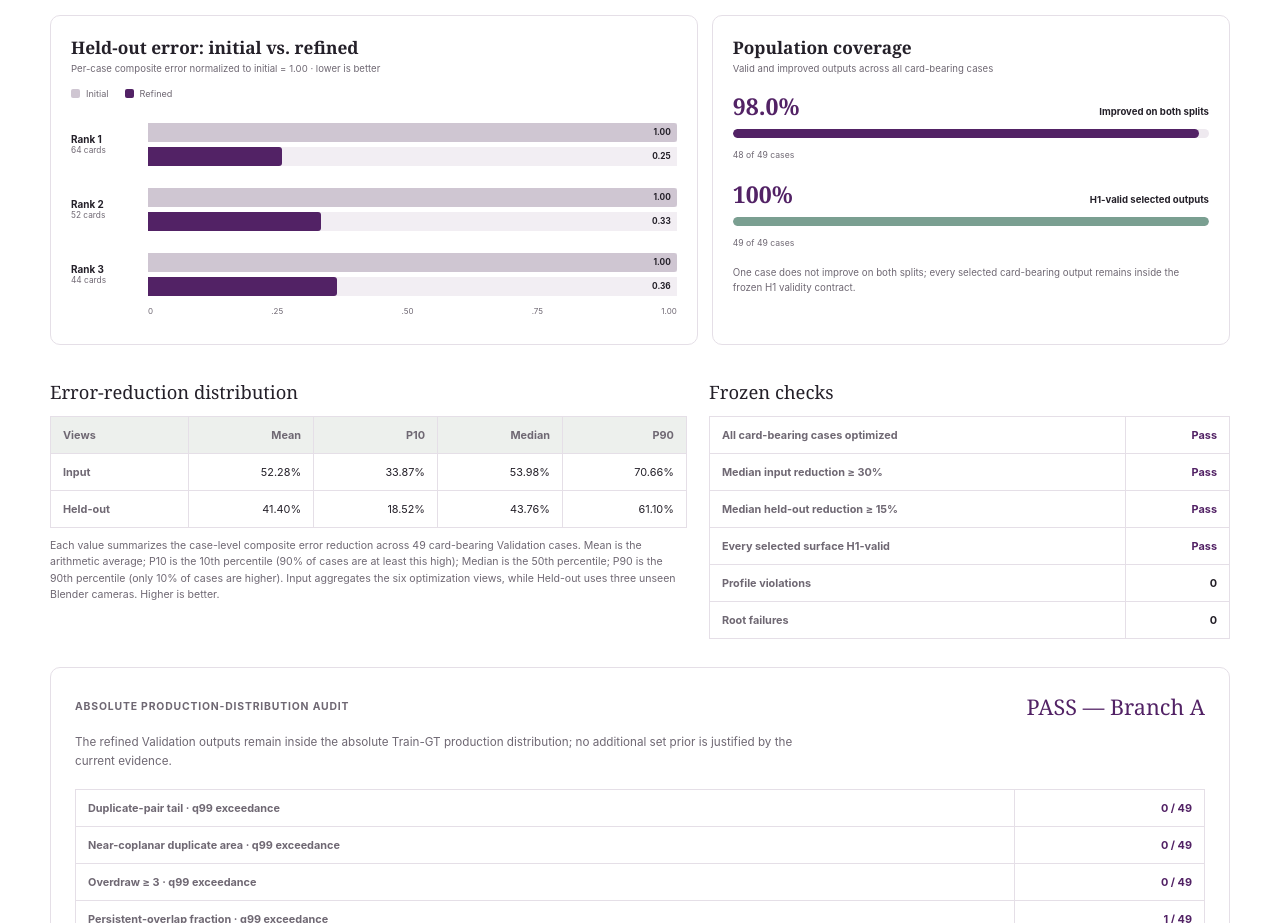
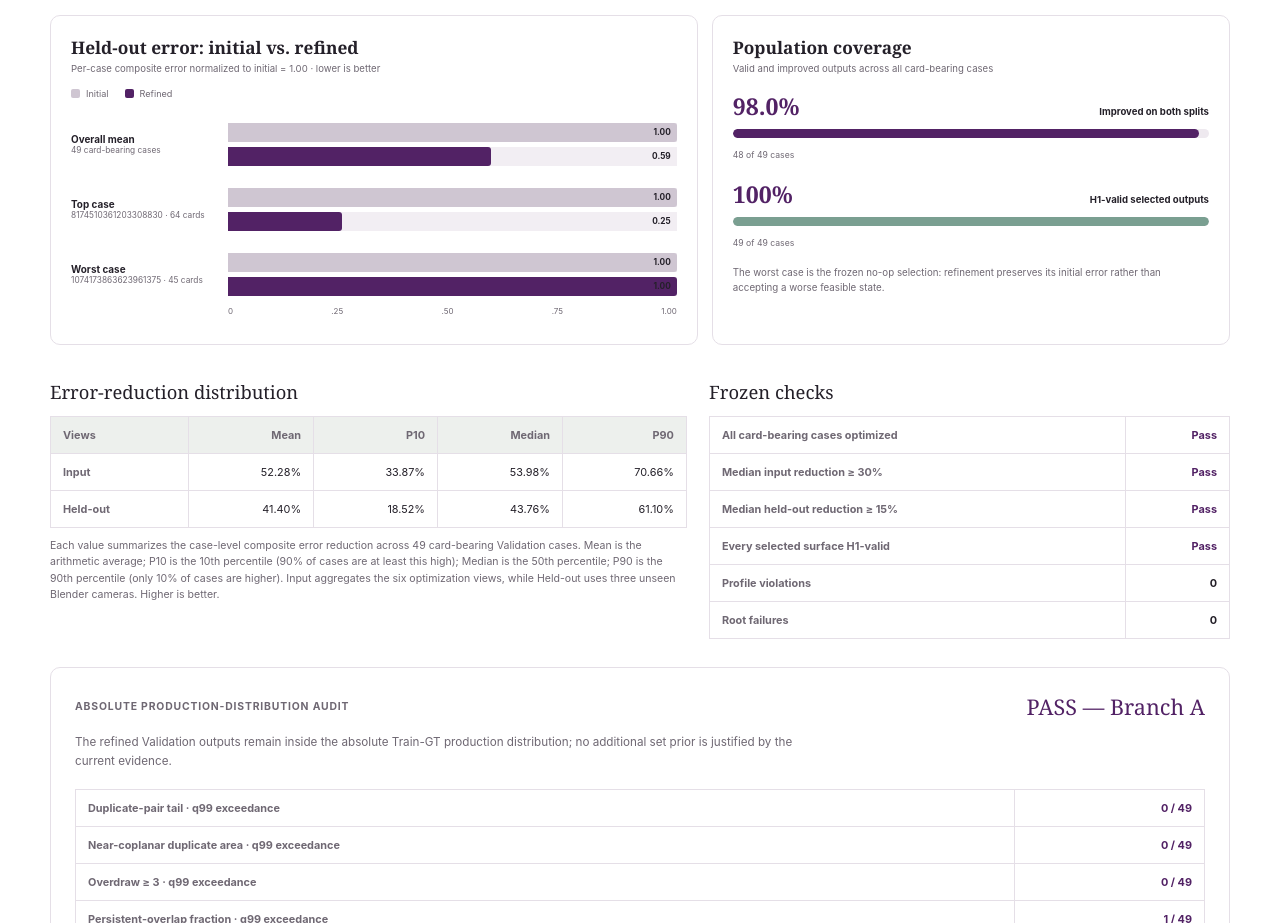
Before and after one commit to Xinyi-0916/research-site, a React (Vite) app: page / in a window 1280 px wide. Shown: the part 8020-8943 px from the top of the page. Built offline with nearby package versions, Linux system fonts and the light colour scheme.

Commit message:
Compare overall top and worst held-out cases

```diff
--- a/src/ResearchSite.jsx
+++ b/src/ResearchSite.jsx
@@ -127,7 +127,6 @@ function RendererLossChart() {
 }
 
 function ResultsCharts() {
-  const heldoutError = (demo) => 1 - Number.parseFloat(demo.reductions.heldout) / 100
   return (
     <section className="results-charts" aria-labelledby="results-charts-title">
       <header><div><span>Visual summary</span><h3 id="results-charts-title">Population performance at a glance</h3></div><p>Complete 49-case card-bearing Validation population · higher is better</p></header>
@@ -135,10 +134,7 @@ function ResultsCharts() {
         <figure className="heldout-chart">
           <figcaption><strong>Held-out error: initial vs. refined</strong><span>Per-case composite error normalized to initial = 1.00 · lower is better</span></figcaption>
           <div className="chart-legend"><span><i className="initial-swatch" />Initial</span><span><i className="refined-swatch" />Refined</span></div>
-          <div className="heldout-bars">{evaluation.demonstrations.map((demo, index) => {
-            const refined = heldoutError(demo)
-            return <div className="heldout-row" key={demo.caseId}><div className="case-label"><strong>Rank {index + 1}</strong><span>{demo.cards}</span></div><div className="horizontal-bars"><div><i className="initial-bar" style={{ width: '100%' }} /><b>1.00</b></div><div><i className="refined-bar" style={{ width: `${refined * 100}%` }} /><b>{refined.toFixed(2)}</b></div></div></div>
-          })}</div>
+          <div className="heldout-bars">{evaluation.heldoutComparison.map((row) => <div className="heldout-row" key={row.label}><div className="case-label"><strong>{row.label}</strong><span>{row.detail}</span></div><div className="horizontal-bars"><div><i className="initial-bar" style={{ width: `${row.initial * 100}%` }} /><b>{row.initial.toFixed(2)}</b></div><div><i className="refined-bar" style={{ width: `${row.refined * 100}%` }} /><b>{row.refined.toFixed(2)}</b></div></div></div>)}</div>
           <div className="heldout-axis"><span>0</span><span>.25</span><span>.50</span><span>.75</span><span>1.00</span></div>
         </figure>
 
@@ -146,7 +142,7 @@ function ResultsCharts() {
           <figcaption><strong>Population coverage</strong><span>Valid and improved outputs across all card-bearing cases</span></figcaption>
           <div className="coverage-stat"><div><strong>98.0%</strong><span>Improved on both splits</span></div><div className="coverage-track"><i style={{ width: `${48 / 49 * 100}%` }} /></div><small>48 of 49 cases</small></div>
           <div className="coverage-stat"><div><strong>100%</strong><span>H1-valid selected outputs</span></div><div className="coverage-track validity"><i /></div><small>49 of 49 cases</small></div>
-          <p>One case does not improve on both splits; every selected card-bearing output remains inside the frozen H1 validity contract.</p>
+          <p>The worst case is the frozen no-op selection: refinement preserves its initial error rather than accepting a worse feasible state.</p>
         </figure>
       </div>
     </section>
--- a/src/data/siteData.js
+++ b/src/data/siteData.js
@@ -263,6 +263,11 @@ export const evaluation = {
     heldout: { mean: '41.40%', p10: '18.52%', median: '43.76%', p90: '61.10%' },
   },
   distributionGuide: 'Each value summarizes the case-level composite error reduction across 49 card-bearing Validation cases. Mean is the arithmetic average; P10 is the 10th percentile (90% of cases are at least this high); Median is the 50th percentile; P90 is the 90th percentile (only 10% of cases are higher). Input aggregates the six optimization views, while Held-out uses three unseen Blender cameras. Higher is better.',
+  heldoutComparison: [
+    { label: 'Overall mean', detail: '49 card-bearing cases', initial: 1, refined: 0.5859648403688951 },
+    { label: 'Top case', detail: '8174510361203308830 · 64 cards', initial: 1, refined: 0.2539034957297223 },
+    { label: 'Worst case', detail: '1074173863623961375 · 45 cards', initial: 1, refined: 1 },
+  ],
   production: {
     decision: 'PASS — Branch A',
     summary: 'The refined Validation outputs remain inside the absolute Train-GT production distribution; no additional set prior is justified by the current evidence.',
--- a/src/styles.css
+++ b/src/styles.css
@@ -464,8 +464,9 @@ th:first-child { text-align: left; }
 .refined-swatch, .refined-bar { background: var(--green); }
 .heldout-chart { min-height: 330px; }
 .heldout-bars { display: grid; margin-top: 24px; gap: 22px; }
-.heldout-row { display: grid; grid-template-columns: 65px 1fr; align-items: center; gap: 12px; }
-.heldout-axis { display: flex; margin: 10px 0 0 77px; justify-content: space-between; color: var(--muted); font-size: .5rem; }
+.heldout-row { display: grid; grid-template-columns: 145px 1fr; align-items: center; gap: 12px; }
+.heldout-row .case-label span { overflow: hidden; text-overflow: ellipsis; white-space: nowrap; }
+.heldout-axis { display: flex; margin: 10px 0 0 157px; justify-content: space-between; color: var(--muted); font-size: .5rem; }
 .distribution-chart { position: relative; min-height: 370px; grid-row: span 2; }
 .grouped-bars { position: relative; display: grid; height: 245px; margin: 22px 12px 0 38px; grid-template-columns: repeat(4, 1fr); align-items: end; border-bottom: 1px solid var(--line-dark); background: repeating-linear-gradient(to top, transparent 0, transparent calc(25% - 1px), var(--line) 25%); }
 .bar-group { display: grid; height: 100%; align-items: end; justify-items: center; }
@@ -517,6 +518,9 @@ th:first-child { text-align: left; }
   .vertical-bar { width: 18px; }
   .grouped-bars { margin-left: 30px; }
   .axis-labels { left: 13px; }
+  .heldout-row { grid-template-columns: 92px 1fr; gap: 8px; }
+  .heldout-row .case-label span { display: none; }
+  .heldout-axis { margin-left: 100px; }
 }
 
 /* CHARM-inspired academic project-page layout */
```
